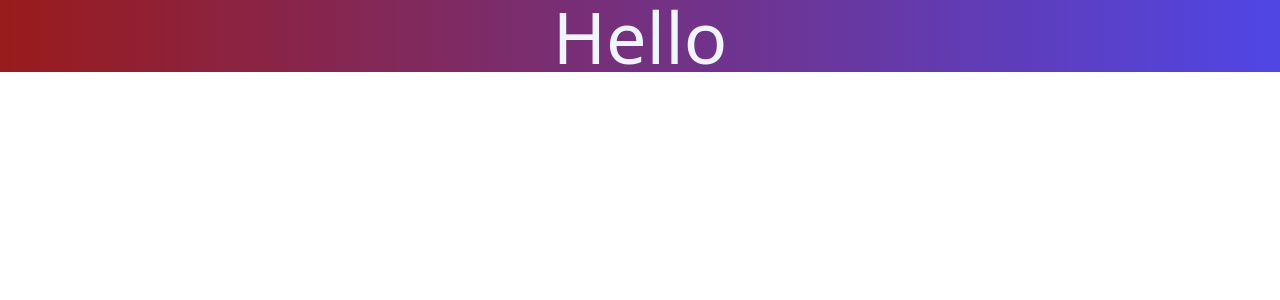
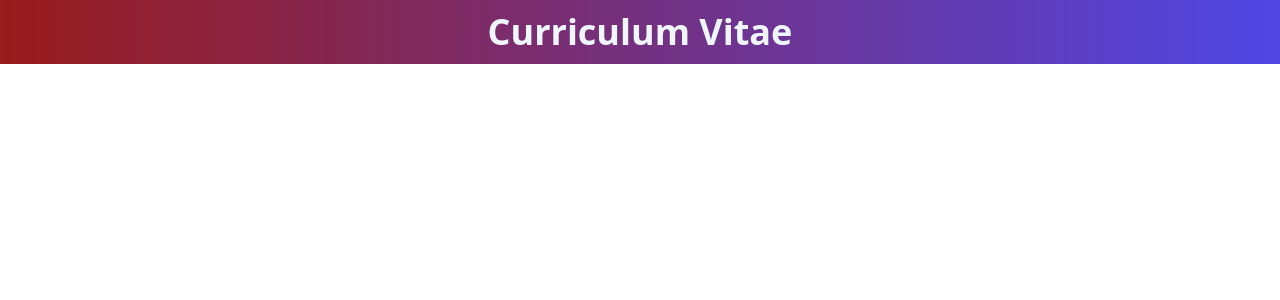
Before and after one commit to velvet-jedi/-CV_APP, a React (Create React App) app: page / in a window 1280 px wide. Shown: the top 300 px of the page. Built offline with nearby package versions, Linux system fonts and the light colour scheme.

Commit message:
componenets skull 01

```diff
--- a/src/App.js
+++ b/src/App.js
@@ -1,11 +1,10 @@
 import './App.css';
+import Header from './components/Header';
 
 function App() {
   return (
     <div className="App">
-      <header className="App-header">
-        <h1 className='bg-gradient-to-r from-red-800 to-indigo-600 text-7xl text-center text-blue-50'>Hello</h1>
-      </header>
+      <Header></Header>
     </div>
   );
 }
--- /dev/null
+++ b/src/components/Form.jsx
@@ -0,0 +1,18 @@
+import React from 'react'
+import PII from './PII'
+import WORKEX from './WORKEX'
+import EDUCATION from './EDUCATION'
+import SubmitBTN from './SubmitBTN'
+
+const Form = () => {
+  return (
+    <form action="">
+        <PII></PII>
+        <WORKEX></WORKEX>
+        <EDUCATION></EDUCATION>
+        <SubmitBTN></SubmitBTN>
+    </form>
+  )
+}
+
+export default Form
--- /dev/null
+++ b/src/components/Header.jsx
@@ -0,0 +1,11 @@
+import React from 'react'
+
+const Header = () => {
+  return (
+    <header className="App-header bg-gradient-to-r from-red-800 to-indigo-600">
+        <h1 className='p-3 self-center font-semibold text-4xl text-center text-blue-50'>Curriculum Vitae</h1>
+    </header>
+  )
+}
+
+export default Header
--- /dev/null
+++ b/src/components/PII.jsx
@@ -0,0 +1,11 @@
+import React from 'react'
+
+const PII = () => {
+  return (
+    <>
+
+    </>
+  )
+}
+
+export default PII
```
Also changed, not shown: src/components/AddEntryBtn.jsx (added), src/components/EDUCATION.jsx (added), src/components/SubmitBTN.jsx (added), src/components/WORKEX.jsx (added), src/index.css (line endings or trailing spaces).
